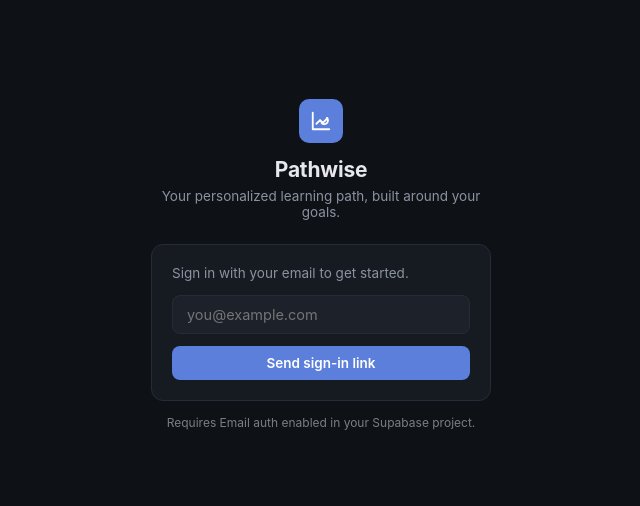
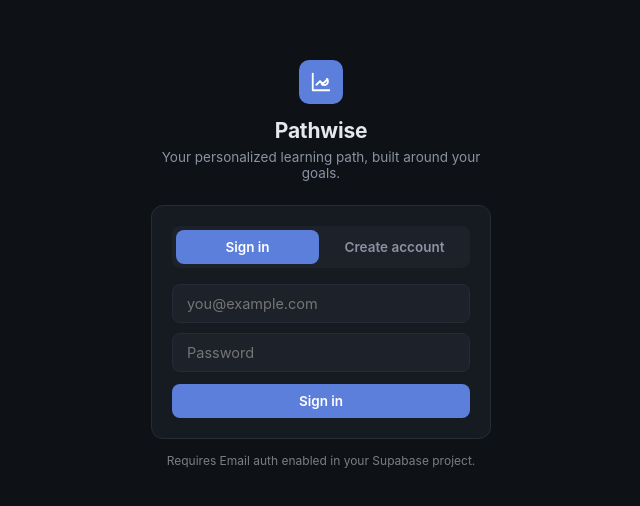
Before and after one commit to Isodynamicakash/Learning_Help, a Next.js app in the folder frontend/: page /login in a window 1280 px wide. Shown: the part 130-636 px from the top of the page, without its empty margins (319-959 px from the left). Built offline with nearby package versions, Linux system fonts and the light colour scheme; no server answers.

Commit message:
Update page.js

```diff
--- a/frontend/app/login/page.js
+++ b/frontend/app/login/page.js
@@ -1,21 +1,52 @@
 "use client";
 import { useState } from "react";
+import { useRouter } from "next/navigation";
 import { supabase } from "../../lib/supabaseClient";
 
 export default function Login() {
+  const router = useRouter();
+  const [mode, setMode] = useState("signin"); // "signin" | "signup"
+  const [name, setName] = useState("");
   const [email, setEmail] = useState("");
-  const [sent, setSent] = useState(false);
+  const [password, setPassword] = useState("");
   const [loading, setLoading] = useState(false);
   const [error, setError] = useState("");
+  const [notice, setNotice] = useState("");
 
-  async function sendLink(e) {
+  async function handleSubmit(e) {
     e.preventDefault();
     setLoading(true);
     setError("");
-    const { error } = await supabase.auth.signInWithOtp({ email });
+    setNotice("");
+
+    if (mode === "signup") {
+      const { data, error } = await supabase.auth.signUp({
+        email,
+        password,
+        options: { data: { full_name: name } },
+      });
       setLoading(false);
-    if (!error) setSent(true);
-    else setError(error.message);
+      if (error) {
+        setError(error.message);
+        return;
+      }
+      if (data.session) {
+        router.replace("/chat");
+      } else {
+        setNotice("Account created. Check your email once to confirm, then sign in below.");
+        setMode("signin");
+      }
+      return;
+    }
+
+    // signin
+    const { error } = await supabase.auth.signInWithPassword({ email, password });
+    setLoading(false);
+    if (error) {
+      setError(error.message);
+      return;
+    }
+    router.replace("/chat");
   }
 
   return (
@@ -40,41 +71,62 @@ export default function Login() {
         </div>
 
         <div className="card">
-          {sent ? (
-            <div style={{ textAlign: "center", padding: "6px 0" }}>
-              <div style={{
-                width: 40, height: 40, borderRadius: "50%", background: "var(--accent-soft)",
-                display: "flex", alignItems: "center", justifyContent: "center", margin: "0 auto 12px",
-              }}>
-                <svg width="19" height="19" viewBox="0 0 24 24" fill="none" stroke="var(--accent)" strokeWidth="2" strokeLinecap="round" strokeLinejoin="round">
-                  <rect x="3" y="5" width="18" height="14" rx="2" />
-                  <path d="m3 7 9 6 9-6" />
-                </svg>
+          <div style={{ display: "flex", gap: 4, marginBottom: 16, background: "var(--surface-2)", padding: 4, borderRadius: 8 }}>
+            <button
+              type="button"
+              className={mode === "signin" ? "btn-primary" : "btn-ghost"}
+              style={{ flex: 1, border: "none" }}
+              onClick={() => { setMode("signin"); setError(""); setNotice(""); }}
+            >
+              Sign in
+            </button>
+            <button
+              type="button"
+              className={mode === "signup" ? "btn-primary" : "btn-ghost"}
+              style={{ flex: 1, border: "none" }}
+              onClick={() => { setMode("signup"); setError(""); setNotice(""); }}
+            >
+              Create account
+            </button>
           </div>
-              <p style={{ margin: 0, fontWeight: 600, fontSize: 14.5 }}>Check your email</p>
-              <p style={{ color: "var(--text-dim)", fontSize: 13, marginTop: 6, lineHeight: 1.5 }}>
-                We sent a sign-in link to<br /><strong style={{ color: "var(--text)" }}>{email}</strong>
-              </p>
-            </div>
-          ) : (
-            <form onSubmit={sendLink}>
-              <p style={{ margin: "0 0 14px", fontSize: 13.5, color: "var(--text-dim)" }}>
-                Sign in with your email to get started.
-              </p>
+
+          {notice && (
+            <p style={{ color: "var(--success)", fontSize: 13, marginBottom: 12 }}>{notice}</p>
+          )}
+
+          <form onSubmit={handleSubmit}>
+            {mode === "signup" && (
+              <input
+                type="text"
+                placeholder="Full name"
+                value={name}
+                onChange={(e) => setName(e.target.value)}
+                required
+                style={{ marginBottom: 10 }}
+              />
+            )}
             <input
               type="email"
               placeholder="you@example.com"
               value={email}
               onChange={(e) => setEmail(e.target.value)}
               required
+              style={{ marginBottom: 10 }}
+            />
+            <input
+              type="password"
+              placeholder="Password"
+              value={password}
+              onChange={(e) => setPassword(e.target.value)}
+              required
+              minLength={6}
               style={{ marginBottom: 12 }}
             />
             {error && <p style={{ color: "var(--danger)", fontSize: 12.5, marginBottom: 10 }}>{error}</p>}
             <button className="btn-primary btn-block" disabled={loading}>
-                {loading ? "Sending..." : "Send sign-in link"}
+              {loading ? "Please wait..." : mode === "signup" ? "Create account" : "Sign in"}
             </button>
           </form>
-          )}
         </div>
         <p style={{ opacity: 0.5, fontSize: 12, textAlign: "center", marginTop: 14 }}>
           Requires Email auth enabled in your Supabase project.
```
Lines whose indentation alone changed are shown as unchanged.
